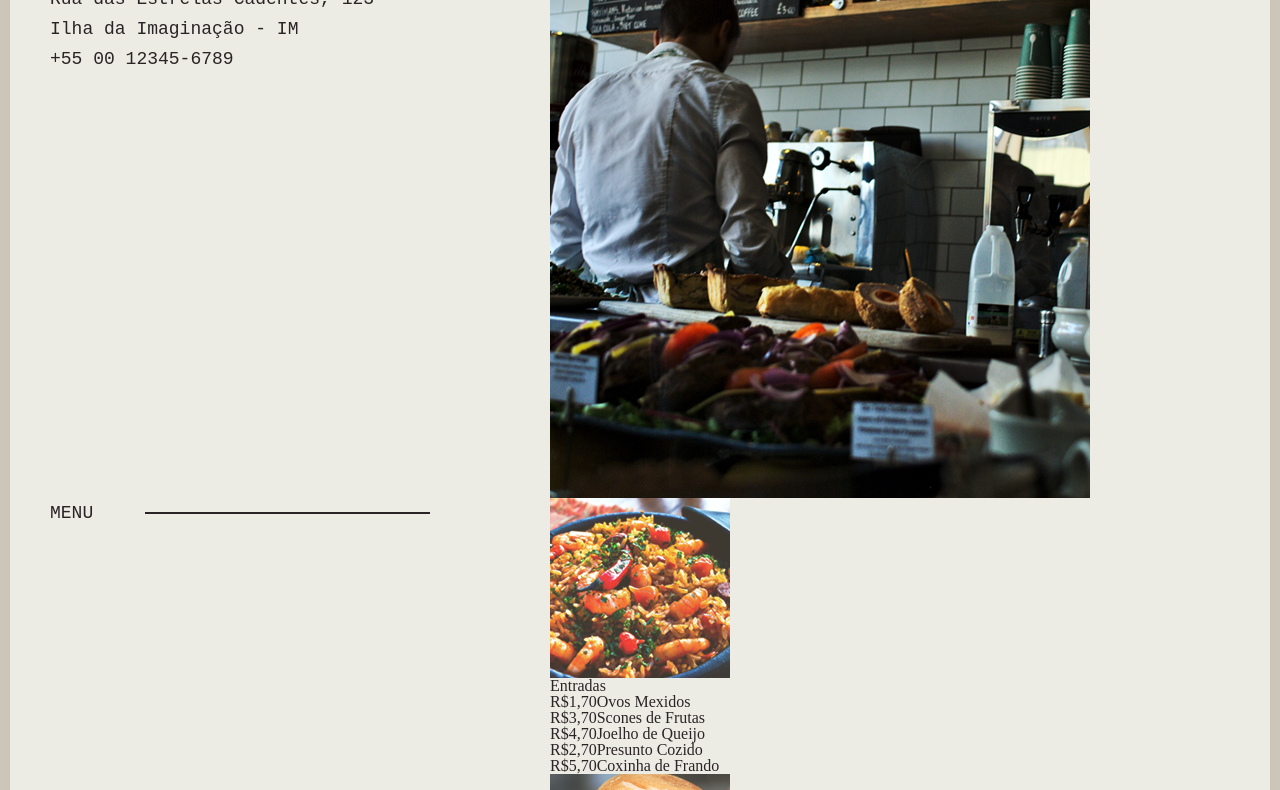
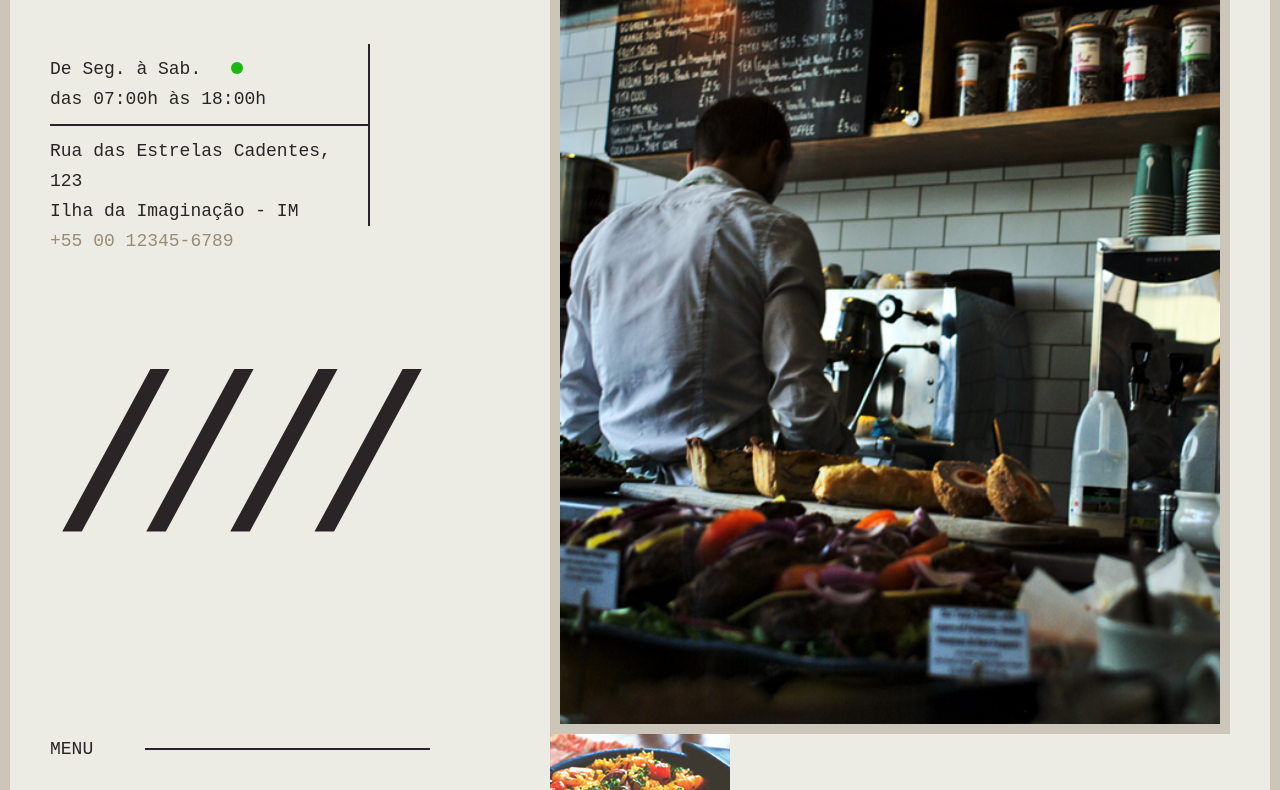
Before and after one commit to yuri-italo/le-scone, a plain HTML site: page index.html in a window 1280 px wide. Shown: the part 212-1002 px from the top of the page. Drawn offline with Linux system fonts and the light colour scheme; a web font is replaced by a local one.

Commit message:
lescone - introducao

```diff
--- a/css/scss/_intro.scss
+++ b/css/scss/_intro.scss
@@ -0,0 +1,59 @@
+.intro {
+  margin-top: 60px;
+  @include d(s) {
+    margin-top: 20px;
+  }
+}
+
+.logo {
+  margin-bottom: 60px;
+}
+
+.intro-info {
+  border-right: 2px solid $cinza;
+  max-width: 320px;
+  p {
+    padding-top: 10px;
+  }
+  p:first-child {
+    border-bottom: 2px solid $cinza;
+    padding-bottom: 10px;
+  }
+}
+
+.intro-telefone {
+  color: $bege-escuro;
+  @include d (s) {
+    margin-bottom: 40px;
+  }
+  &::after {
+    content: "/ / / /";
+    display: block;
+    margin-top: 200px;
+    font-size: 220px;
+    letter-spacing: -90px;
+    color: $cinza;
+    @include d(m) {
+      margin-top: 80px;
+      font-size: 160px;
+      letter-spacing: -70px;
+    }
+    @include d(s) {
+      display: none;
+    }
+  }
+}
+
+.aberto {
+  display: inline-block;
+  width: 12px;
+  height: 12px;
+  background: $verde;
+  border-radius: 50%;
+  margin-left: 30px;
+}
+
+.intro-foto {
+  border: 10px solid $bege-medio;
+  width: 100%;
+}
--- a/css/scss/_variaveis-e-mixins.scss
+++ b/css/scss/_variaveis-e-mixins.scss
@@ -1,9 +1,9 @@
 // Cores
 $bege-claro: #edece4;
 $bege-medio: #cbc6b9;
-$bege-ecuro: #988c77;
+$bege-escuro: #988c77;
 $cinza: #2a2426;
-$verde: #988c77;
+$verde: #1ab912;
 
 // Fontes
 $font-1: 'PT Mono', monospace;
--- a/css/scss/style.scss
+++ b/css/scss/style.scss
@@ -1,4 +1,8 @@
+// Gerais
 @import "reset";
 @import "grid";
 @import "variaveis-e-mixins";
 @import "geral";
+
+// Partes
+@import "intro";
--- a/index.html
+++ b/index.html
@@ -25,7 +25,7 @@
         <p class="intro-telefone">+55 00 12345-6789</p>
       </div>
       <div class="grid-7">
-        <img src="./img/foto.png" alt="Foto de Le Scone">
+        <img class="intro-foto" src="./img/foto.png" alt="Foto de Le Scone">
       </div>
     </main>
     <section class="container menu">
```
Also changed, not shown: css/style.css, 1 other file.
